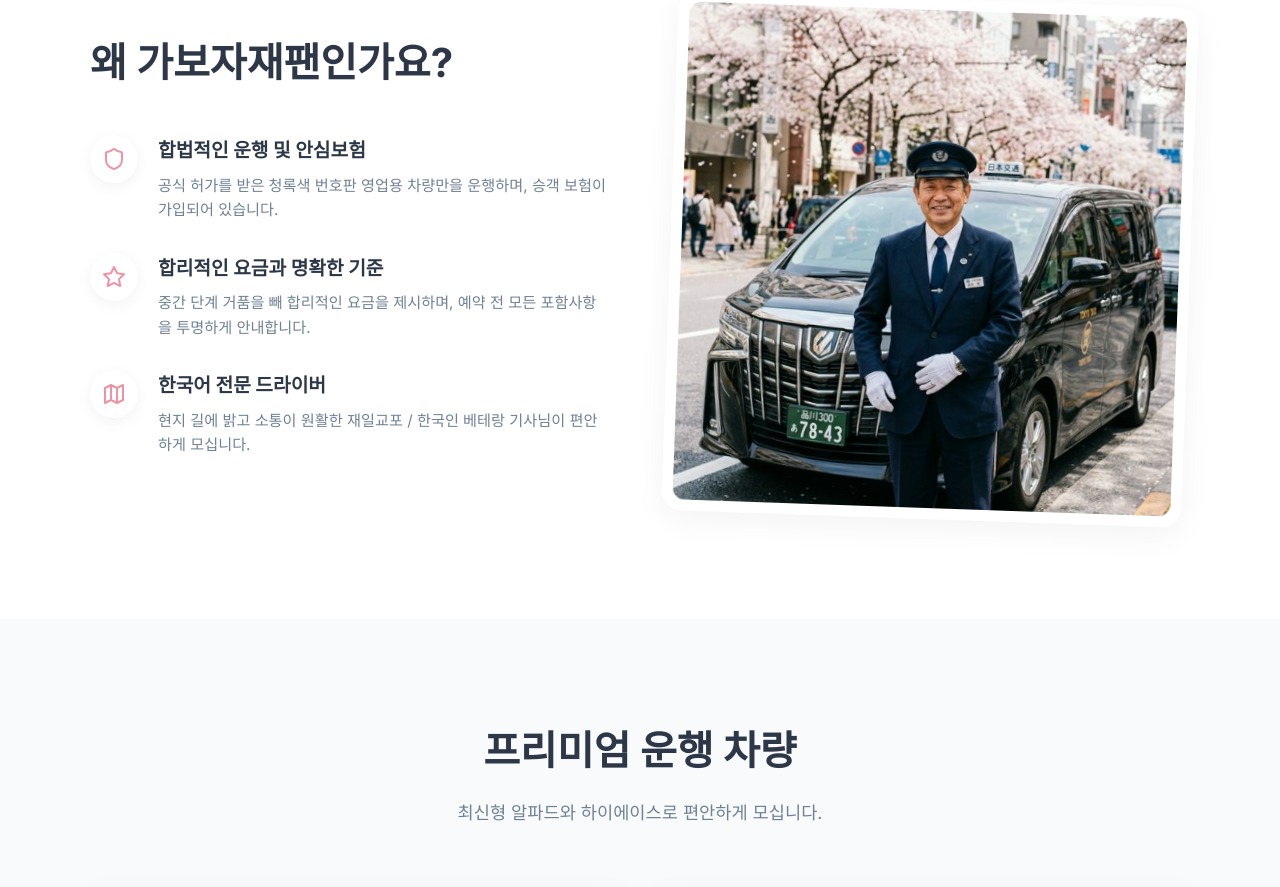
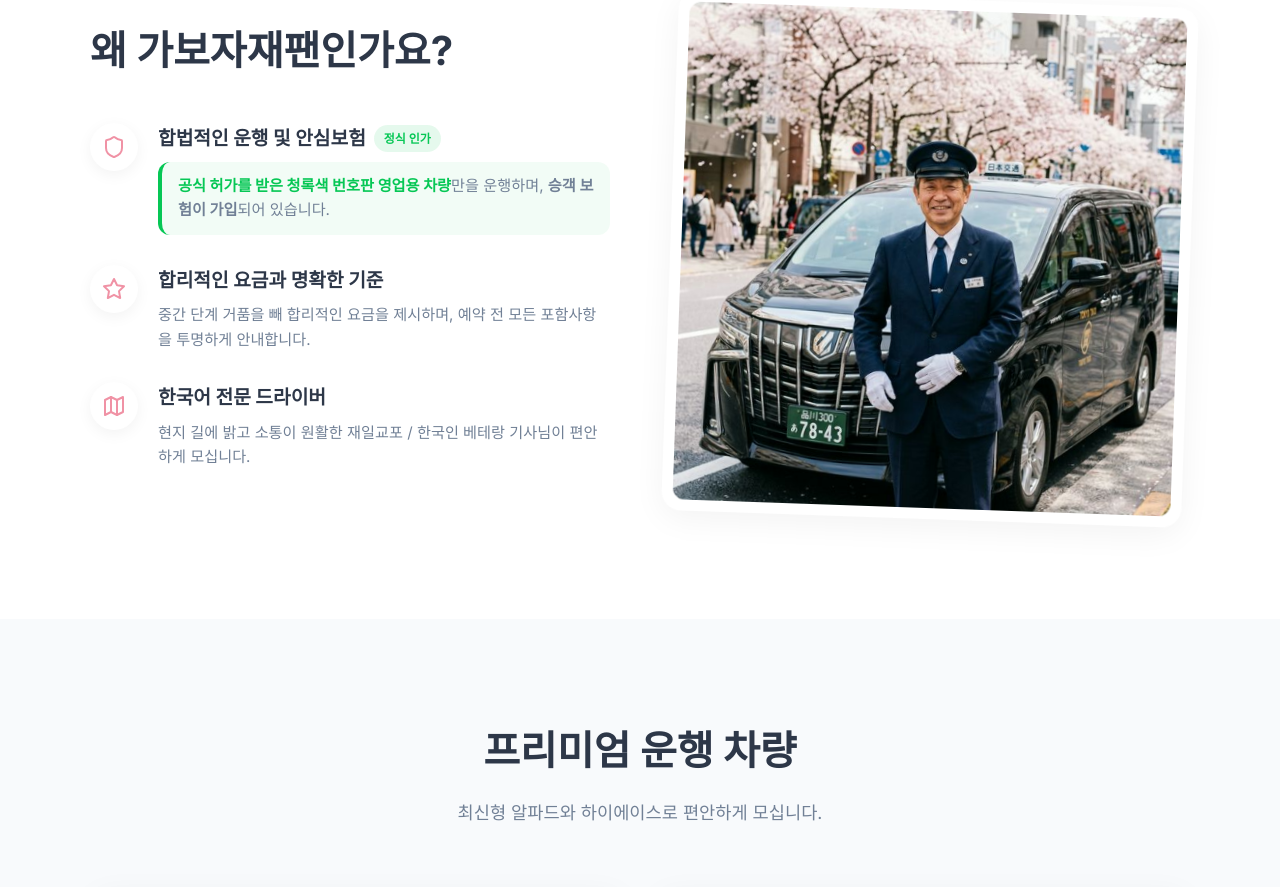
Before and after one commit to dibidiba/gabojapan, a React (Vite) app: page / in a window 1280 px wide. Shown: the part 1658-2545 px from the top of the page. Built offline with nearby package versions, Linux system fonts and the light colour scheme.

Commit message:
Emphasize legal operation and insurance text

```diff
--- a/src/App.tsx
+++ b/src/App.tsx
@@ -116,8 +116,13 @@ function App() {
               <li>
                 <div className="feature-list-icon"><Shield size={24} /></div>
                 <div>
-                  <h4>합법적인 운행 및 안심보험</h4>
-                  <p>공식 허가를 받은 청록색 번호판 영업용 차량만을 운행하며, 승객 보험이 가입되어 있습니다.</p>
+                  <h4 style={{ display: 'flex', alignItems: 'center', gap: '8px' }}>
+                    합법적인 운행 및 안심보험
+                    <span style={{ fontSize: '0.75rem', background: 'rgba(6, 199, 85, 0.1)', color: '#06C755', padding: '4px 10px', borderRadius: '20px', fontWeight: '800' }}>정식 인가</span>
+                  </h4>
+                  <p style={{ background: 'rgba(6, 199, 85, 0.05)', padding: '12px 16px', borderRadius: '12px', borderLeft: '4px solid #06C755', marginTop: '8px' }}>
+                    <strong style={{ color: '#06C755', fontWeight: '700' }}>공식 허가를 받은 청록색 번호판 영업용 차량</strong>만을 운행하며, <strong style={{ fontWeight: '700' }}>승객 보험이 가입</strong>되어 있습니다.
+                  </p>
                 </div>
               </li>
               <li>
```
